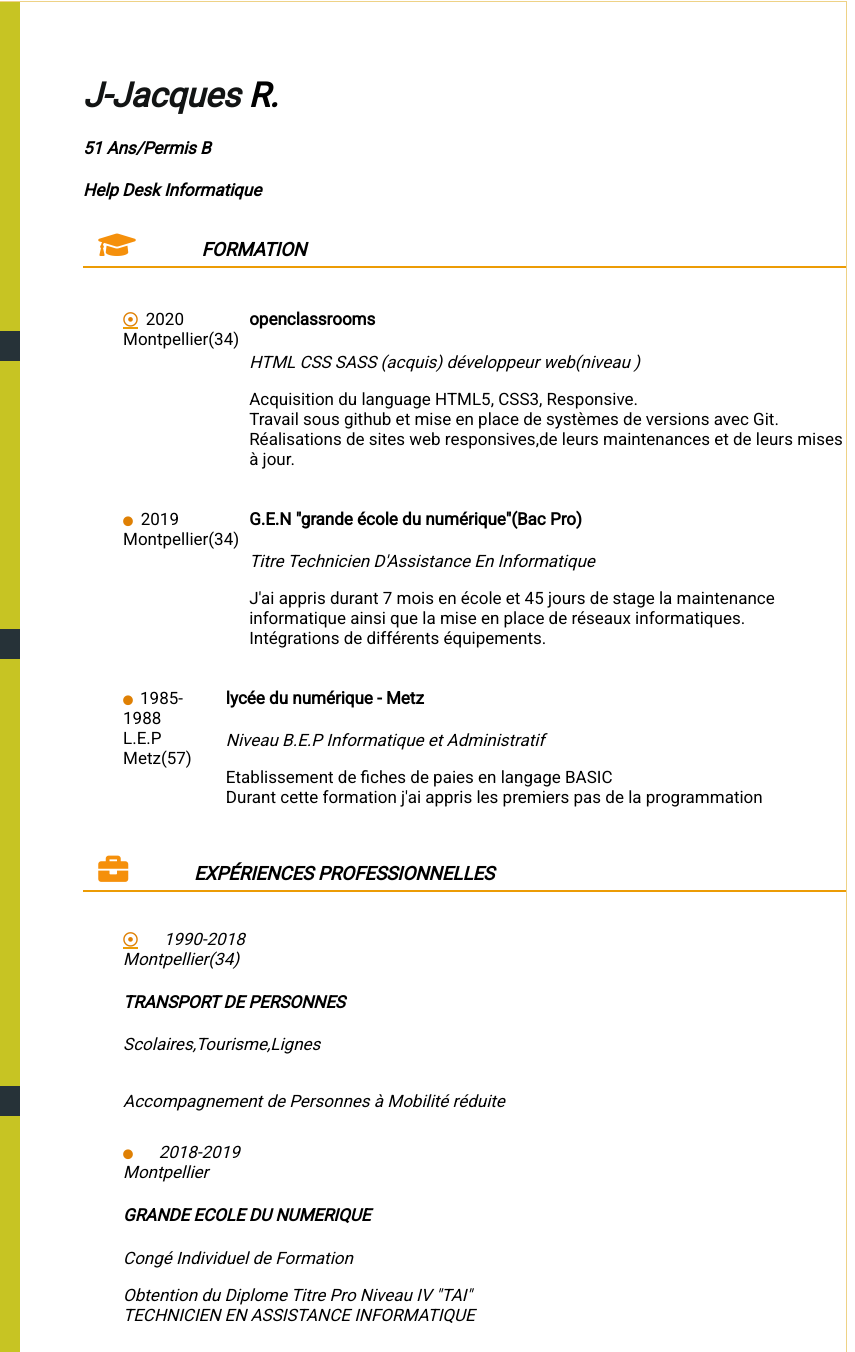
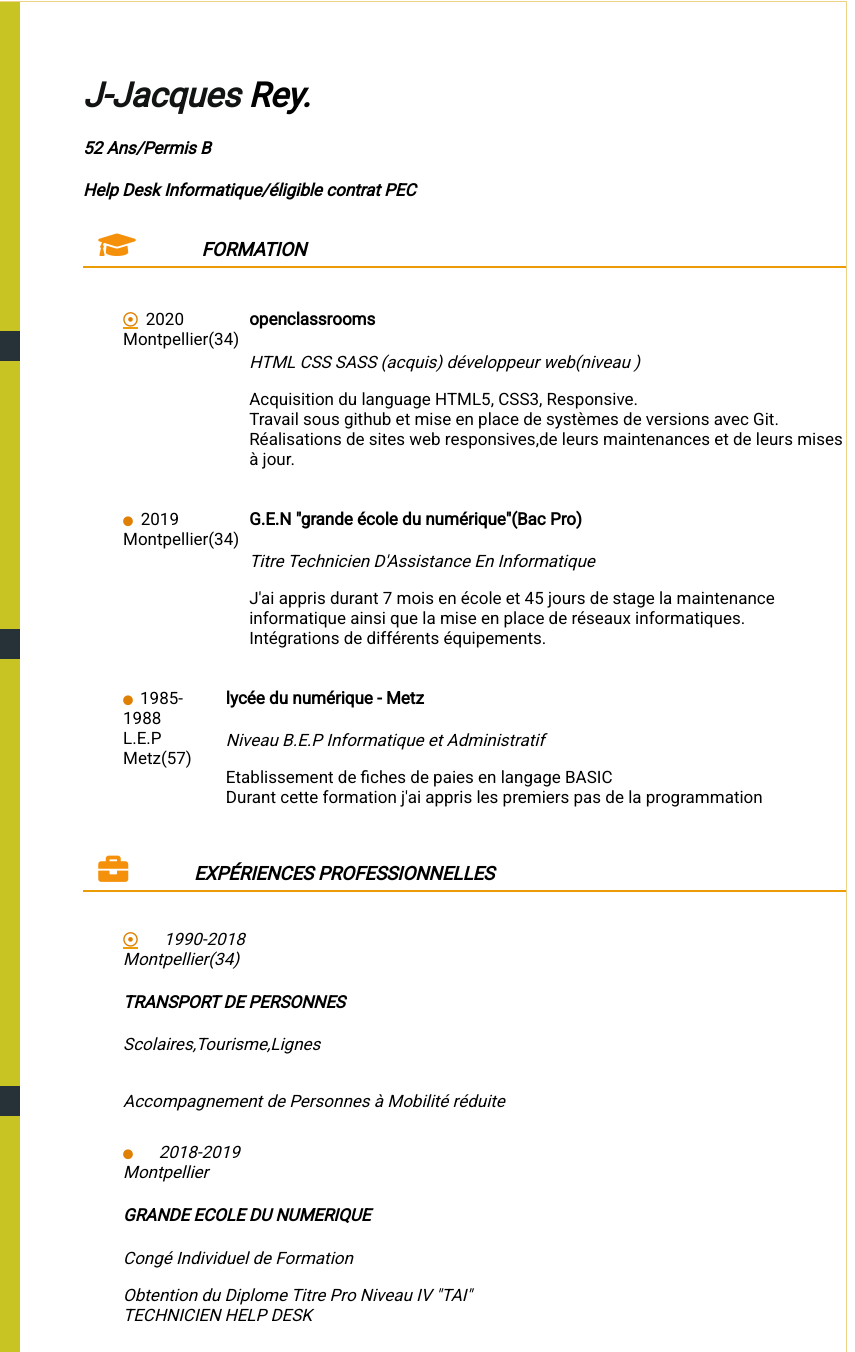
Before and after one commit to jacques929/MonCV, a plain HTML site: page index.html in a window 1280 px wide. Shown: the part 7-1359 px from the top of the page, 425-1280 px from the left. Drawn offline with Linux system fonts and the light colour scheme.

Commit message:
Add files via upload
AJOUT PEC

```diff
--- a/index.html
+++ b/index.html
@@ -79,9 +79,9 @@
         <!--partie de droite-->
         <main class="partie-droite">
             <header class="en-tete">
-                <h1> <span class="prenom">J-Jacques </span> R.</h1>
-                <h4>51 Ans/Permis B</h4>
-                <h4>Help Desk Informatique</h4>
+                <h1> <span class="prenom">J-Jacques </span> Rey.</h1>
+                <h4>52 Ans/Permis B</h4>
+                <h4>Help Desk Informatique/éligible contrat PEC</h4>
 
             </header>
 
@@ -163,7 +163,7 @@
                             <h4>GRANDE ECOLE DU NUMERIQUE</h4>
                             <em> Congé Individuel de Formation </em>
                             <p> Obtention du Diplome Titre Pro Niveau IV "TAI" <br />
-                                TECHNICIEN EN ASSISTANCE INFORMATIQUE
+                                TECHNICIEN HELP DESK
 
                             </p>
                         </div>
@@ -184,8 +184,8 @@
                     </li>
                     <li>
                         <p>Développement</p>
-                        <p>HTML5 CSS3</p>
-                        <p>Bootstrap</p>
+                        <p>HTML5 </p>
+                        <p>CSS3</p>
                         <p>Wordpress</p>
 
 
```
